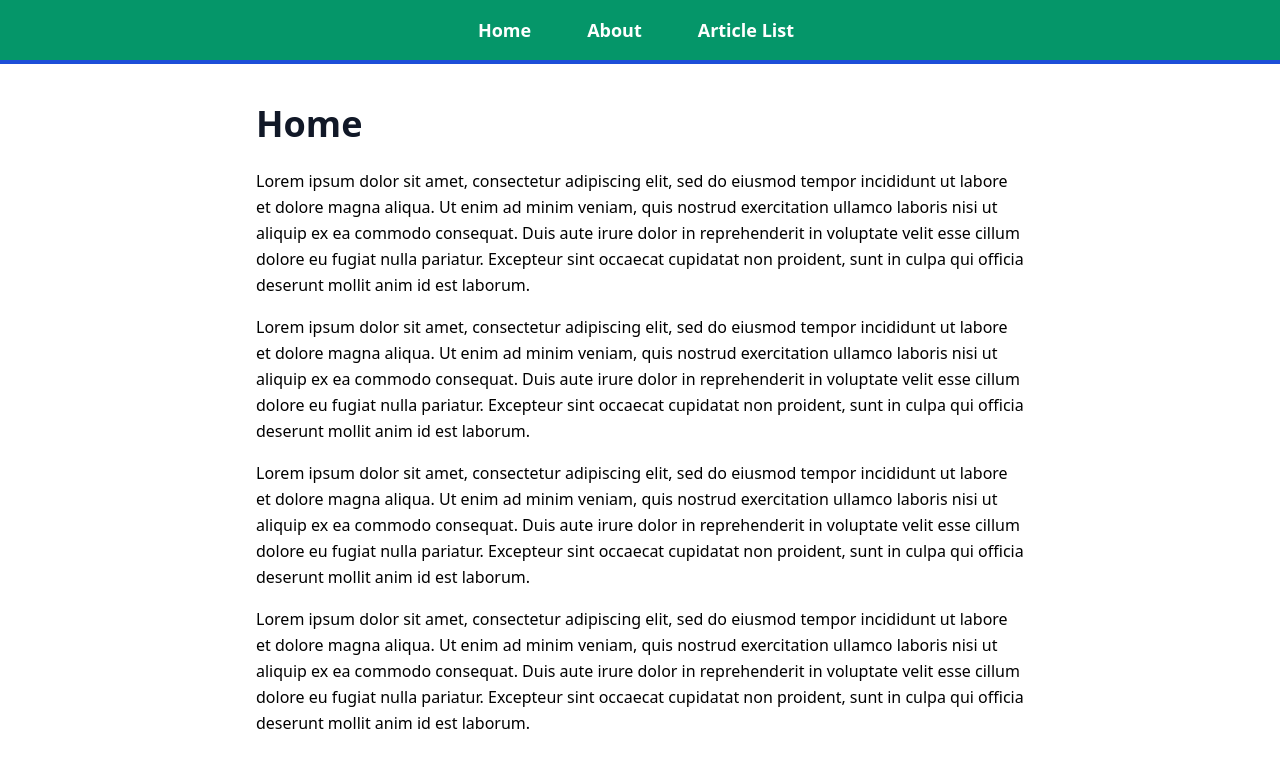
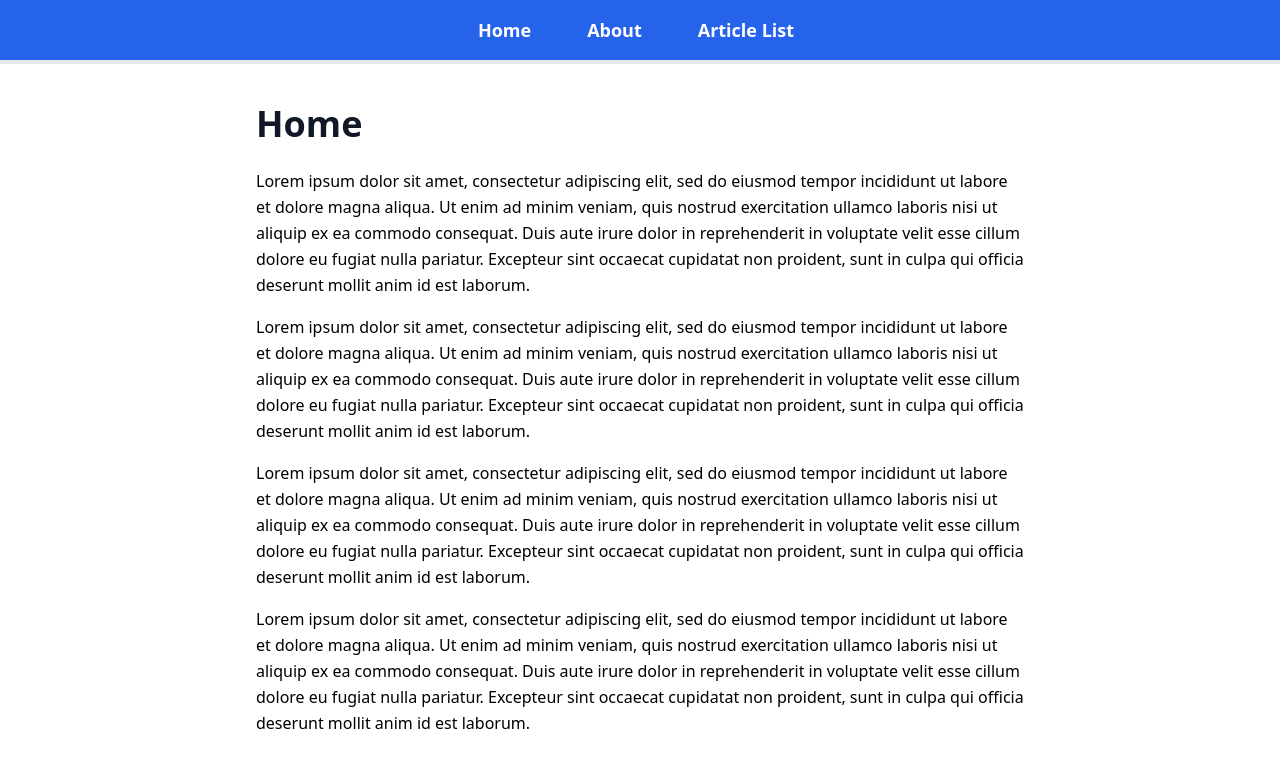
Before and after one commit to DannyJaJr/mern-blog, a React (Create React App) app: page / in a window 1280 px wide. Shown: the top 768 px of the page. Built offline with nearby package versions, Linux system fonts and the light colour scheme.

Commit message:
added naav

```diff
--- a/src/components/NavBar.js
+++ b/src/components/NavBar.js
@@ -4,7 +4,7 @@ import { Link } from 'react-router-dom'
 function NavBar() {
     return (
         // w-full to create the with of the navbar
-        <nav className="border-b-4 border-blue-700 text-center fixed top-0  w-full bg-green-600 font-bold text-lg text-white">
+        <nav className="border-b-4 border-silver-700 text-center fixed top-0  w-full bg-blue-600 font-bold text-lg text-white">
             <ul>
                 <li className="inline-block pt-4 pb-4">
                     <Link to="/" className="pl-6 pr-8">Home</Link>
```
